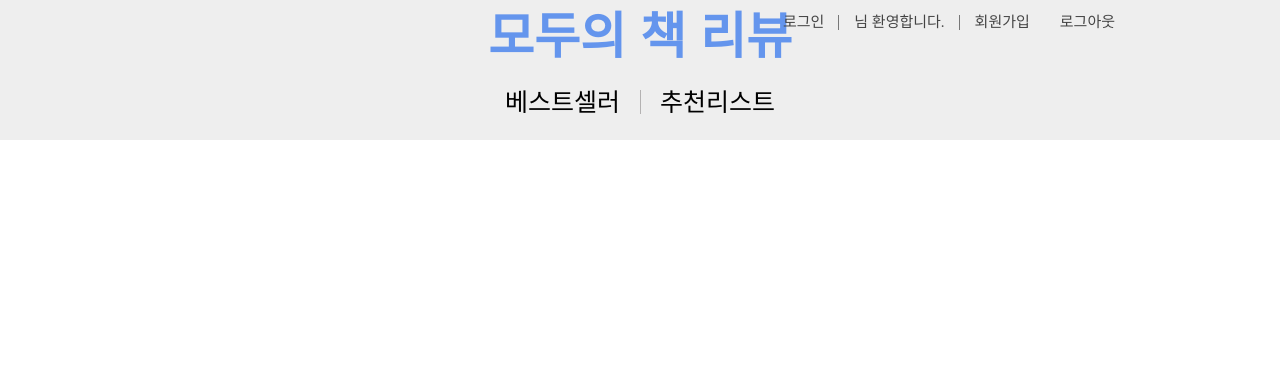
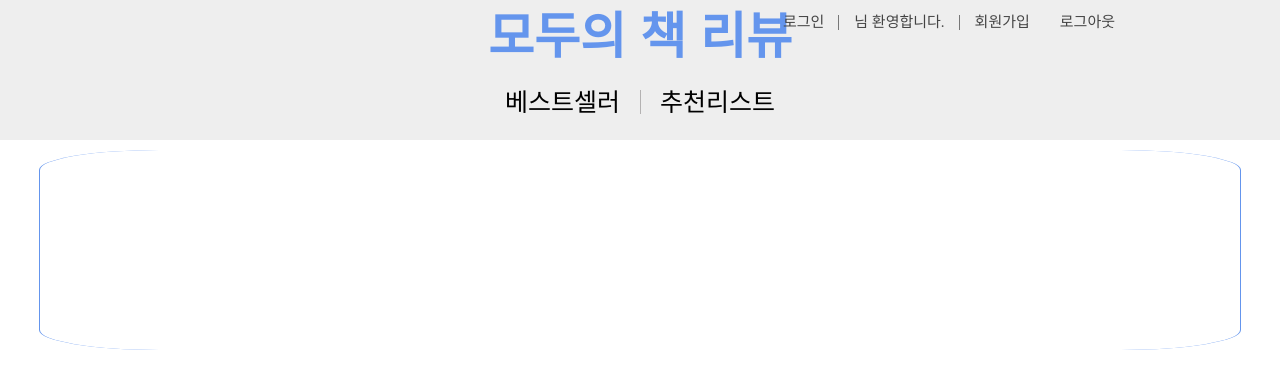
Before and after one commit to liamjeon/everyone-bookreview, a Flask app: page /bestSeller in a window 1280 px wide. Shown: the top 389 px of the page. Run offline with Flask 2, Linux system fonts and the light colour scheme; data that the repository does not hold is empty; some libraries are stand-ins or nearby versions; some web fonts are replaced.

Commit message:
임시저장

```diff
--- a/app.py
+++ b/app.py
@@ -237,4 +237,4 @@
 
 
 if __name__ == '__main__':
-    app.run('0.0.0.0', port=1000, debug=True)
+    app.run('0.0.0.0', port=3000, debug=True)
--- a/static/css/main.css
+++ b/static/css/main.css
@@ -398,11 +398,11 @@
     transition: .5s;
 }
 
-.container {
-    width: 80%;
-    margin-top: 140px;
-    padding-left: 100px;
-}
+/*.container {*/
+/*    width: 80%;*/
+/*    margin-top: 140px;*/
+/*    padding-left: 100px;*/
+/*}*/
 
 .title {
     text-align: center;
@@ -410,19 +410,24 @@
 }
 
 .book-box-bg {
-    width: 100%;
-    background-color: blueviolet;
+    width: 1200px;
     text-align: center;
-    padding-left: 50px;
     display: block;
-    margin-left: auto;
-    margin-right: auto;
+    margin: 150px auto;
+    padding: 100px 0;
     transition: .5s;
+    justify-content: center;
+    position: absolute;
+    left:0;
+    right: 0;
+    border-left: 1px solid cornflowerblue;
+    border-right: 1px solid cornflowerblue;
+    border-radius: 10%;
 }
 
 .book-box {
-    width: 20%;
-    height: 400px;
+    width: 180px;
+    height: 270px;
     text-align: center;
     display: block;
     padding: 20px;
@@ -557,7 +562,7 @@
 }
 
 .modal-review-container {
-    width: 53%;
+    width: 48%;
     height: 90%;
     background-color: lightcyan;
     position: absolute;
--- a/templates/bestSeller.html
+++ b/templates/bestSeller.html
@@ -45,7 +45,7 @@
     <title>모두의 책 리뷰</title>
 </head>
 <body>
-<div class="wrap container">
+<div class="wrap">
     <div class="nav-bar">
         <div class="center">
 
```
